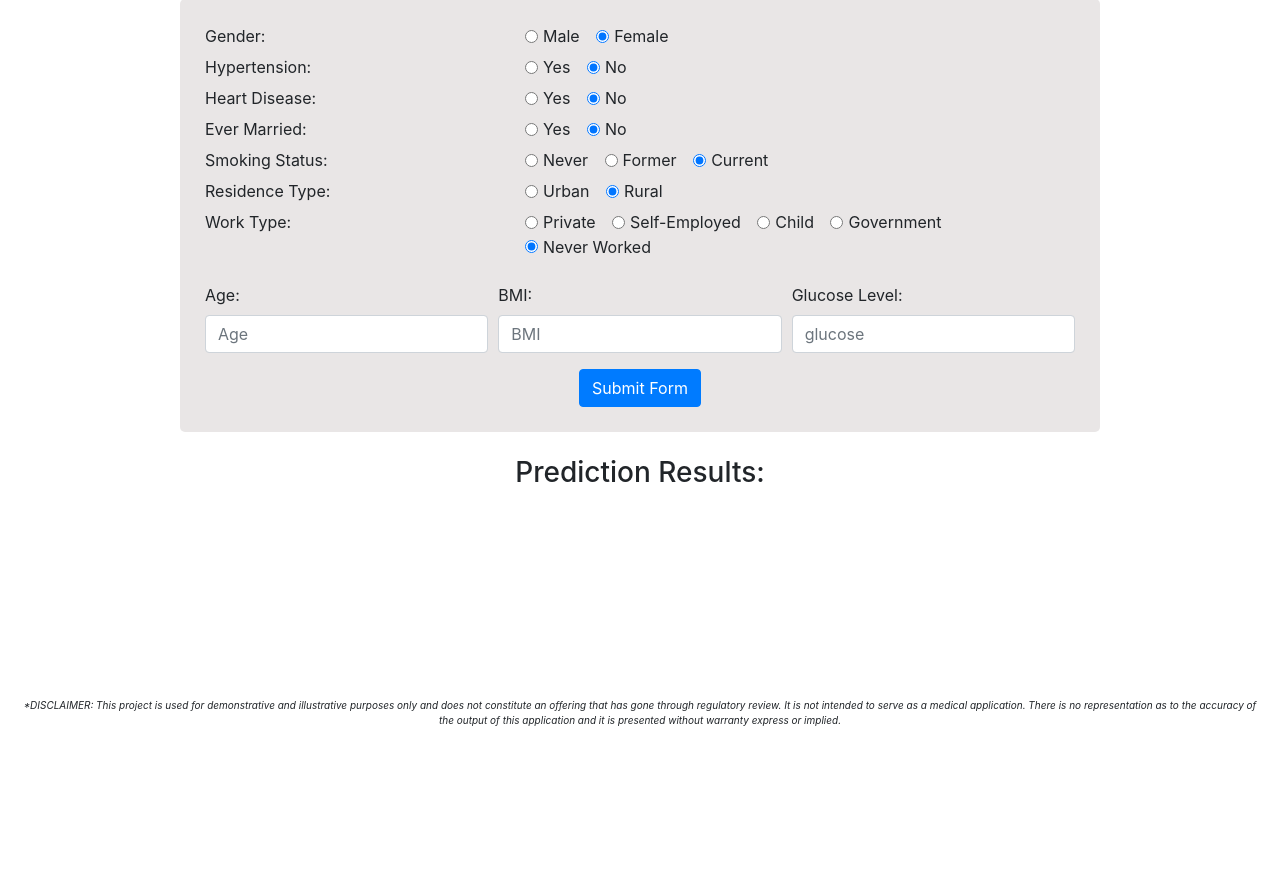
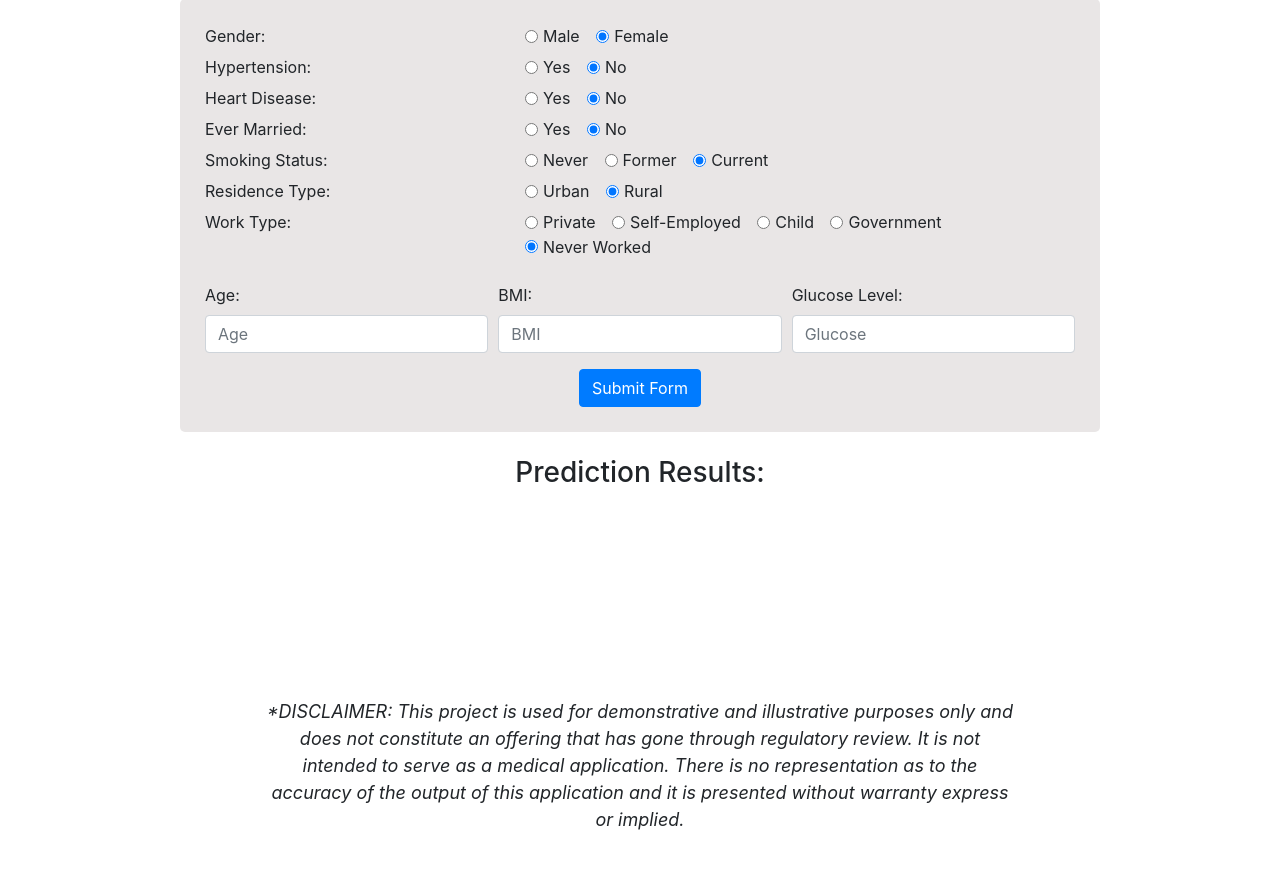
Before and after one commit to vmdinolfo/Team5_FinalProject, a Flask app: page /strokePredictor in a window 1280 px wide. Shown: the part 217-1098 px from the top of the page. Before the commit the page ends 943 px from the top, so only its background shows below. Run offline with Flask 2, Linux system fonts and the light colour scheme.

Commit message:
updated font size for disclaimer

```diff
--- a/static/css/style.css
+++ b/static/css/style.css
@@ -34,9 +34,11 @@ img {
 }
 
 p#disclaimer {
-    font-size: 10px;
+    font-size: 18px;
     font-style: oblique;
     text-align: center;
+    margin-left: 250px;
+    margin-right: 250px;
 }
 
 .chart-info {
--- a/templates/strokePredictor.html
+++ b/templates/strokePredictor.html
@@ -274,7 +274,7 @@
                         <!-- glucose input -->
                         <div class="form-group col-md-4">
                             <label for="glucoseInput">Glucose Level:</label>
-                            <input type="text" name="glucose" placeholder="glucose" class="form-control"
+                            <input type="text" name="glucose" placeholder="Glucose" class="form-control"
                                 id="glucoseInput" required>
                         </div>
 
```
